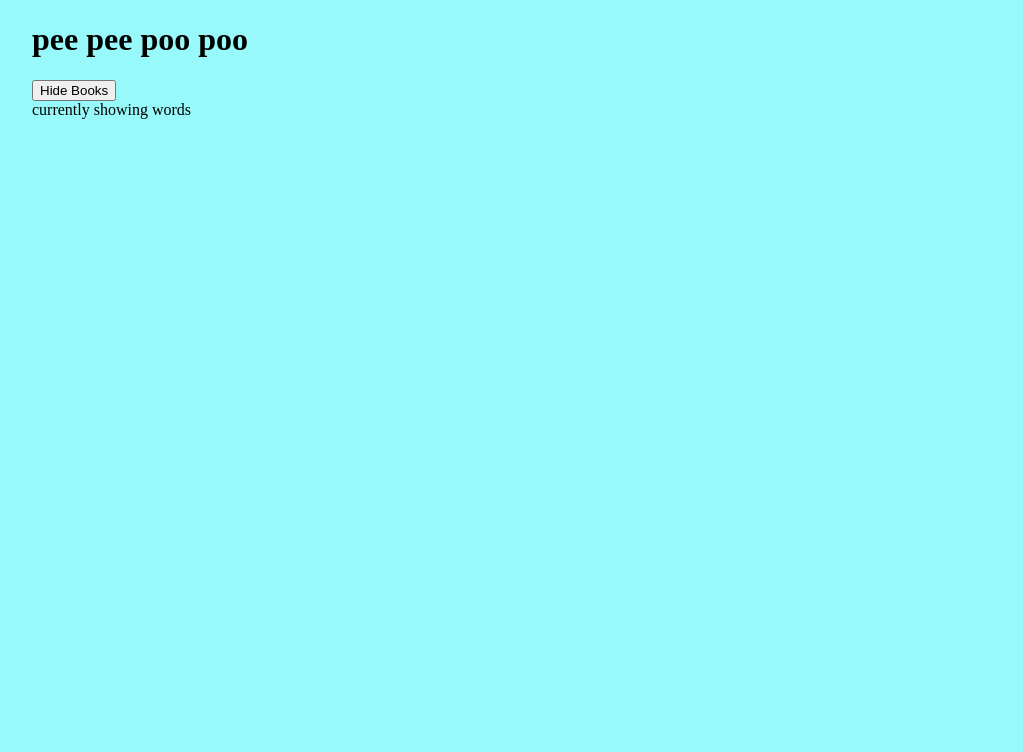
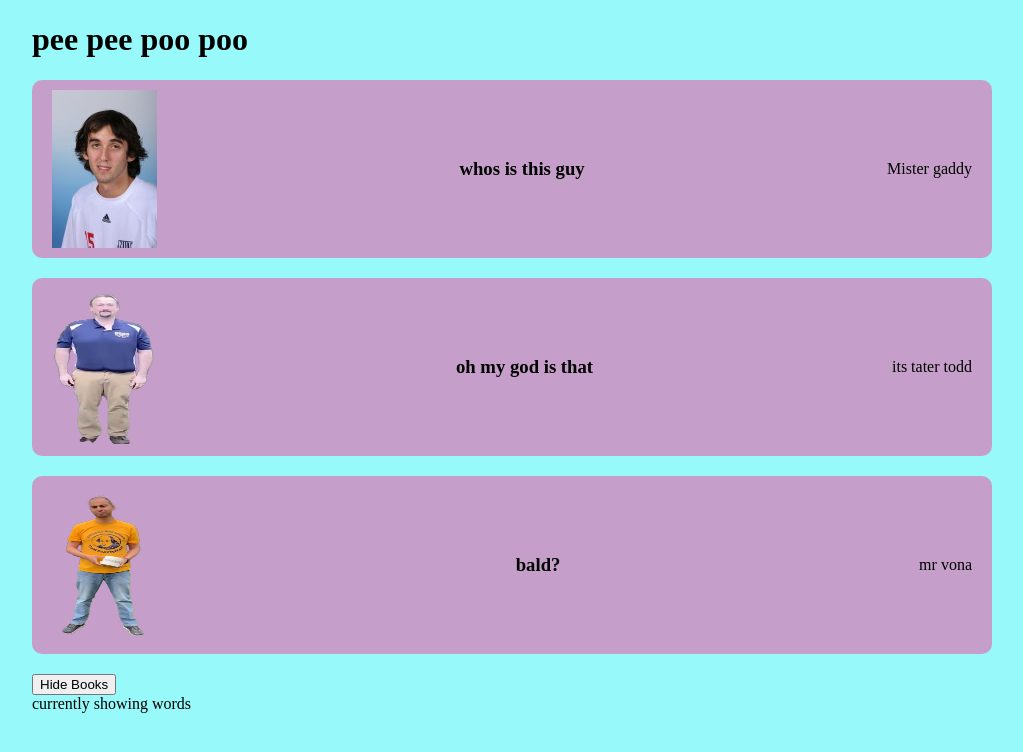
Before and after one commit to 123azemak/Vue.js-thing, a plain HTML site: page index.html in a window 1280 px wide. Shown: the whole page, without its empty margins (128-1151 px from the left). Drawn offline with nearby package versions, Linux system fonts and the light colour scheme.

Commit message:
the filtered stuff breaks the code, removed it

```diff
--- a/index.html
+++ b/index.html
@@ -56,10 +56,10 @@
           <div v-if="showBooks">
 
             <ul>
-                <li v-for="book in filteredBooks" v-bind:class="{ spooky: book.isSpooky }" @click="toggleSpooky(book)"><img :src="book.img" :alt="book.title"><h3>{{ book.title }}</h3> <p>{{ book.author }}</p></li>
-            </ul>
+                <li v-for="book in books" v-bind:class="{ spooky: book.isSpooky }" @click="toggleSpooky(book)"><img :src="book.img" :alt="book.title"><h3>{{ book.title }}</h3> <p>{{ book.author }}</p></li>
+                </ul>
           </div>
-
+ <!-- replaced "book in filteredBooks" back to "book in books" because it doesnt work if i do filtered books -->
         <!-- button has a directive on it -->
         <button @click="toggleShowBooks"><span v-if="showBooks">Hide Books</span>
             <!-- <span v-if="!showBooks">Show Books</span></button> -->
```
